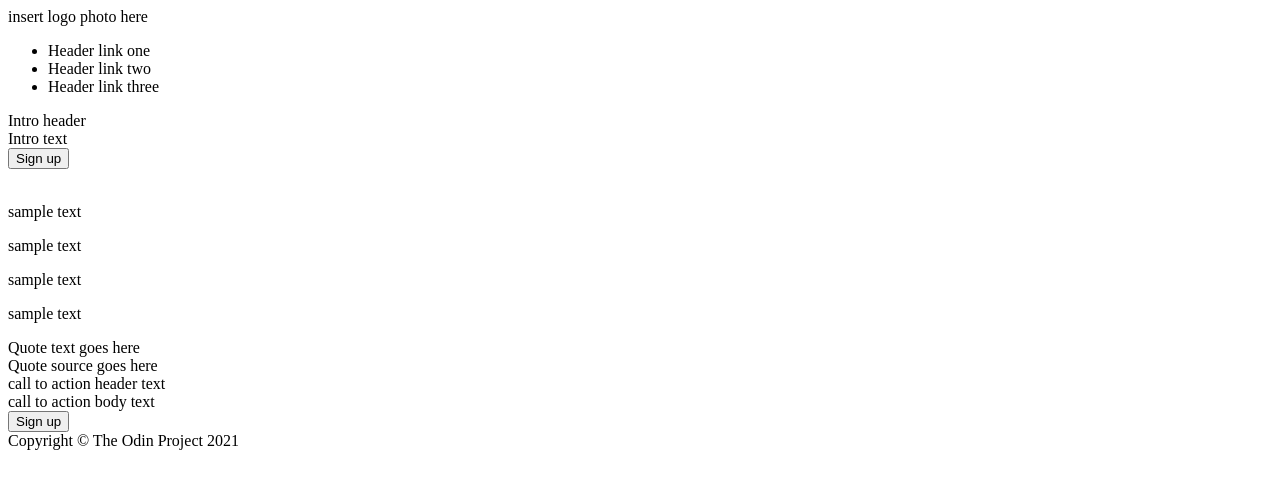
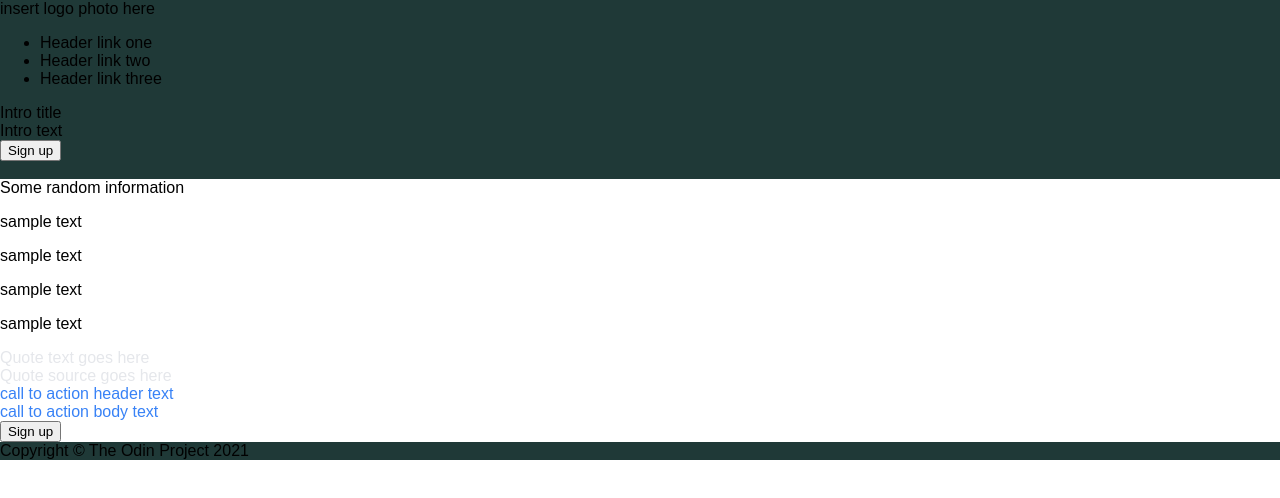
Before and after one commit to pizzaglitch/Landing-Page, a plain HTML site: page index.html in a window 1280 px wide. Drawn offline with Linux system fonts and the light colour scheme.

Commit message:
Updated index.html to include proper div containers. Added color and font to stylesheet

```diff
--- a/index.html
+++ b/index.html
@@ -3,11 +3,11 @@
 <head>
     <title>Landing Page</title>
     <meta charset="UTF-8">
+    <link rel="stylesheet" href="style.css">
 </head>
 <body>
     <div class="header">
         <div class ="logo"> insert logo photo here
-                <img src="" alt="">
         </div>
         <ul class="header-links">
             <li>Header link one</li>
@@ -16,7 +16,7 @@
         </ul>
     </div>
     <div class="intro">
-            <div class="intro-title">Intro header</div>
+        <div class="intro-title">Intro title</div>
         <div class="intro-text">Intro text</div>
         <div class="intro-button">
             <button>Sign up</button>
@@ -26,6 +26,7 @@
         </div>
     </div>
     <div class="cards">
+        <div class="card-info">Some random information</div>
         <div class="card"></div>
             <div class="container">
                 <p>sample text</p>
@@ -61,14 +62,5 @@
     <div class="footer">
         Copyright © The Odin Project 2021
     </div>
-
-
 </body>
-
-
-
-
-
-
-
 </html>
--- /dev/null
+++ b/style.css
@@ -0,0 +1,39 @@
+body {
+    height: 100vh;
+    margin: 0;
+    font-family: Arial, Helvetica, sans-serif;
+    display: flex;
+    flex-direction: column;
+}
+
+.header, .intro, .footer {
+    background-color: #1F3937;
+}
+
+.intro-title {
+    font: 48px 800 #F9FAF8;
+}
+
+.intro-text {
+    font: 18px #E5E7EB;
+}
+
+.logo {
+    font: 24px #F9FAF8;
+}
+
+.card-info {
+    font: 36px 800 #1F2937;
+}
+
+.card, .action {
+    color: #3882F6;
+}
+
+.quote {
+    color: #E5E7EB;
+}
+
+.quote-text {
+    font: 36px 300 italic #1F2937;
+}
```
Lines whose indentation alone changed are shown as unchanged.
